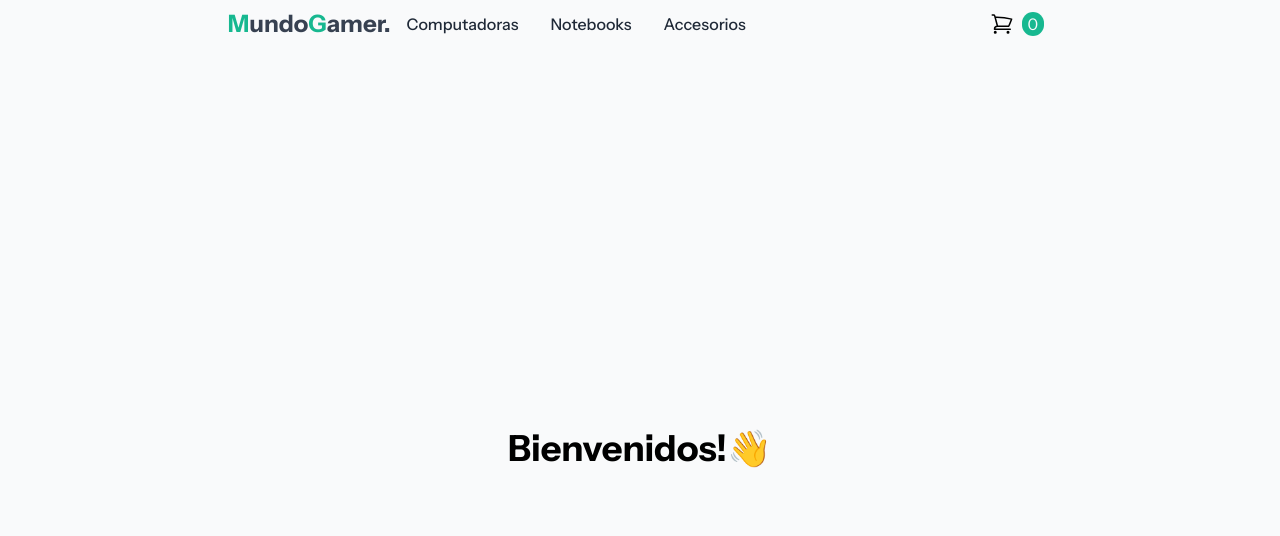
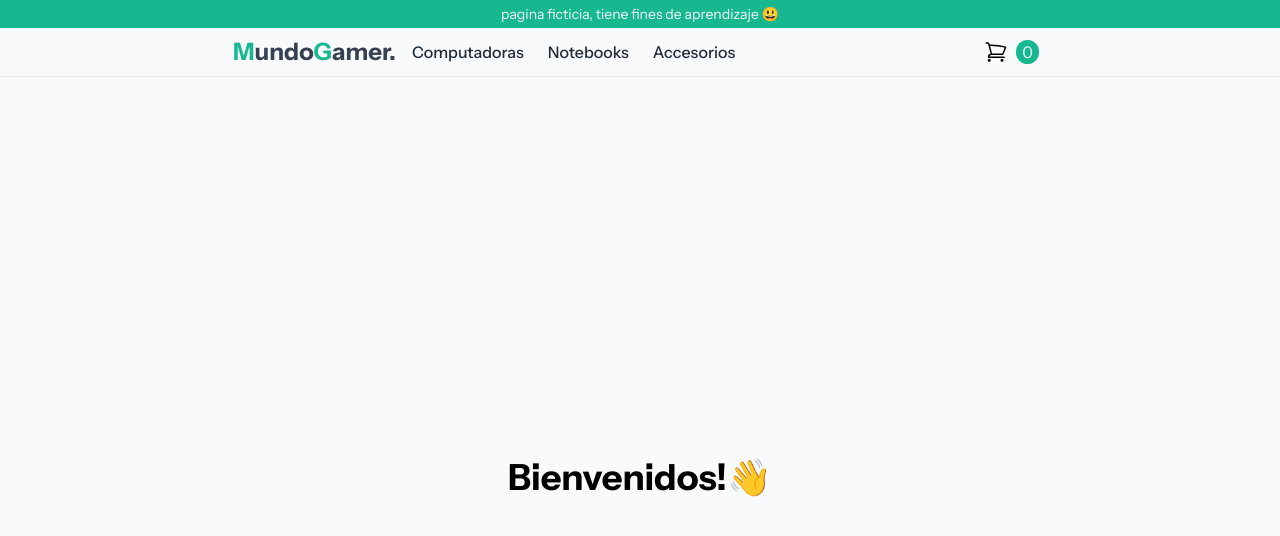
Before and after one commit to alvarof260/entrega-Final-AlvaroFigueroa-reactjs, a React (Vite) app: page / in a window 1280 px wide. Shown: the top 536 px of the page. Built offline with nearby package versions, Linux system fonts and the light colour scheme.

Commit message:
feat: crear layouts

```diff
--- a/index.html
+++ b/index.html
@@ -10,7 +10,7 @@
       href="https://fonts.googleapis.com/css2?family=Instrument+Sans:ital,wght@0,400;0,500;0,600;0,700;1,500;1,600&display=swap"
       rel="stylesheet"
     />
-    <title>Vite + React</title>
+    <title>e-commerce</title>
   </head>
   <body class="font-instrumentSans bg-gray-50">
     <div id="root"></div>
--- a/src/App.jsx
+++ b/src/App.jsx
@@ -1,10 +1,13 @@
-import {NavBar} from "./components/NavBar/NavBar"
-import { ItemListContainer } from "./components/ItemListContainer/ItemListContainer"
+import { NavBar } from "./components/Layouts/NavBar/NavBar"
+import { Notification } from "./components/Notification/Notification"
+import { ItemListContainer } from "./components/Layouts/ItemListContainer/ItemListContainer"
+
 export function App() {
-    return(
-        <>
-        <NavBar/>
-        <ItemListContainer greeting={"Bienvenidos!👋"}/>
-        </>
-    )
+  return (
+    <>
+      <Notification/>
+      <NavBar />
+      <ItemListContainer greeting={"Bienvenidos!👋"} />
+    </>
+  );
 }
--- a/src/components/Categories/Categories.jsx
+++ b/src/components/Layouts/Categories/Categories.jsx
@@ -1,6 +1,6 @@
 export function Categories({ items }) {
   return (
-    <ul className="rounded-lg flex gap-4 items-center justify-center">
+    <ul className="rounded-lg flex gap-2 items-center justify-center">
       {items.map((item) => {
         return (
           <li key={`menu-${item}`}>
--- a/src/components/NavBar/NavBar.jsx
+++ b/src/components/Layouts/NavBar/NavBar.jsx
@@ -3,7 +3,7 @@ import { CartWidget } from "../CartWidget/CartWidget"
 export function NavBar(){
     const menuList = ['Computadoras','Notebooks','Accesorios']
     return(
-        <nav className="navbar py-2 flex justify-evenly">
+        <nav className="navbar py-2 flex justify-evenly border-b border-gray-200">
             <div className="flex gap-2">
                 <h1 className="text-2xl font-bold text-gray-700">
                     <span className="text-mint">M</span>undo<span className="text-mint">G</span>amer.
--- /dev/null
+++ b/src/components/Notification/Notification.jsx
@@ -0,0 +1,7 @@
+export function Notification() {
+    return (
+        <div className="flex justify-center py-1 bg-mint">
+            <p className="text-sm  text-slate-100">pagina ficticia, tiene fines de aprendizaje 😃</p>
+        </div>
+    )
+}
```
Also changed, not shown: src/components/Layouts/CartWidget/CartWidget.jsx (renamed from src/components/CartWidget/CartWidget.jsx), src/components/Layouts/ItemListContainer/ItemListContainer.jsx (renamed from src/components/ItemListContainer/ItemListContainer.jsx).
